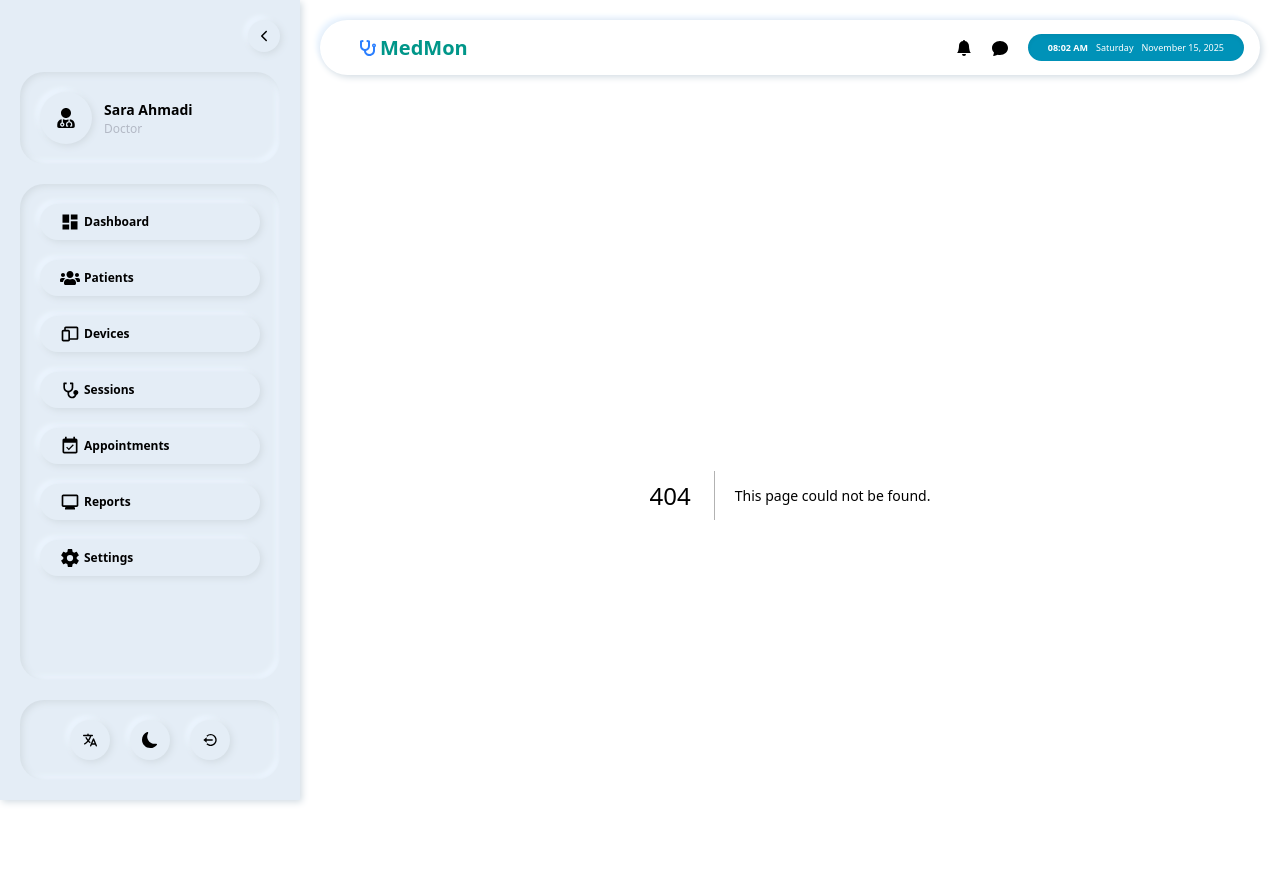
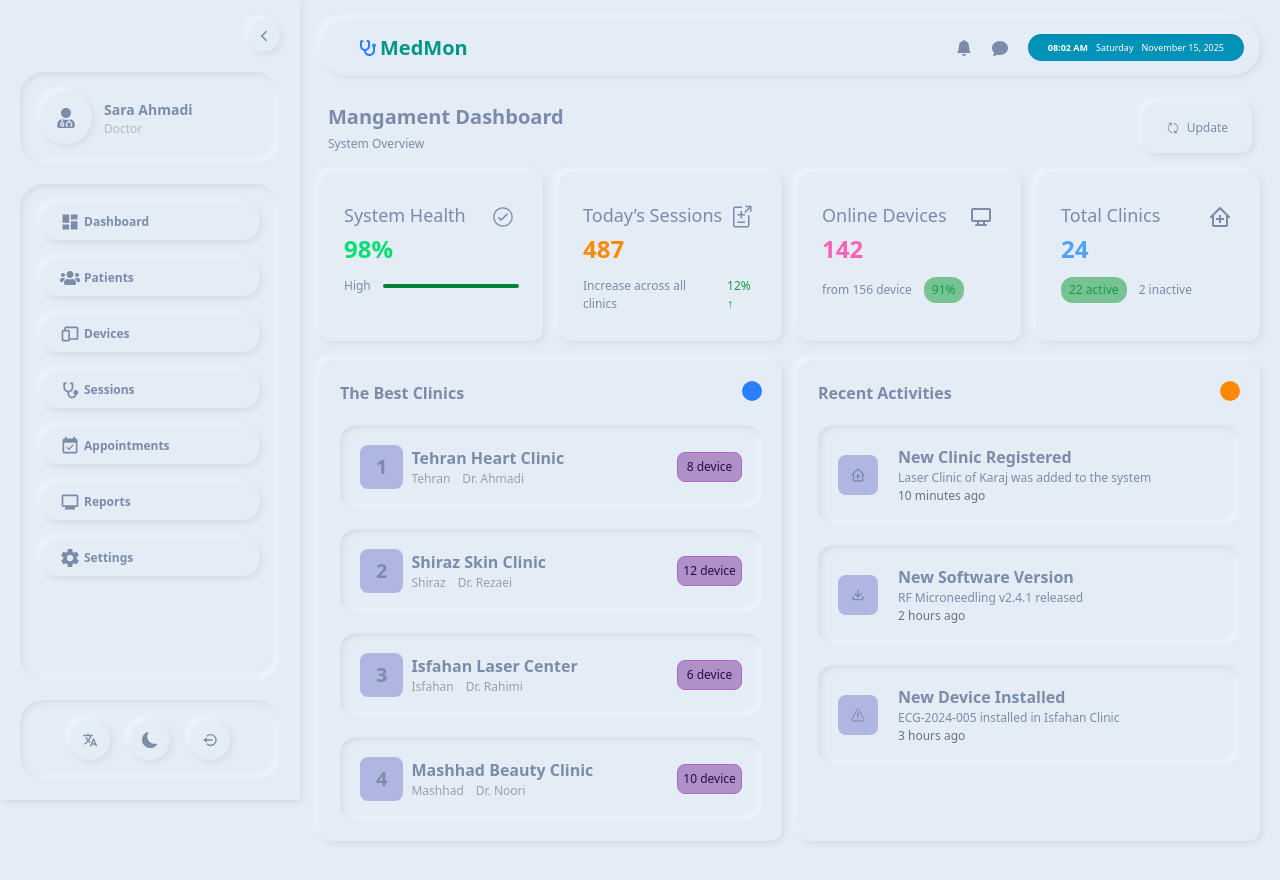
Before and after one commit to Winchester-cell/audius-app, a Next.js app: page /dashboard-admin in a window 1280 px wide. Before the commit this address had no page. Shown: the top 880 px of the page. Built offline with nearby package versions, Linux system fonts and the light colour scheme.

Commit message:
dashboard-admin page completed.

```diff
--- /dev/null
+++ b/src/app/( clinic )/clinics/page.tsx
@@ -0,0 +1,9 @@
+import React from 'react'
+
+export default function Clinics() {
+  return (
+    <div>
+      This is Clinics page
+    </div>
+  )
+}
--- a/src/app/( clinic )/patients/page.tsx
+++ b/src/app/( clinic )/patients/page.tsx
@@ -4,7 +4,7 @@ import PatientsTable from "@/components/templates/PatientsPage/PatientsTable"
 
 const PatientsPage = () => {
     return (
-        <div className="px-5 pb-5 flex flex-col gap-5">
+        <div className="px-5 pb-5 flex flex-col gap-5 ">
             <HeadTitle title="Patients management" description="Manage patients info and history">
                 <PatientHeadControls />
             </HeadTitle>
--- /dev/null
+++ b/src/app/dashboard-admin/page.tsx
@@ -0,0 +1,205 @@
+import React from 'react'
+import { RxUpdate } from "react-icons/rx";
+import { BiClinic } from "react-icons/bi";
+import { TbDeviceDesktop } from "react-icons/tb";
+import { VscGoToEditingSession } from "react-icons/vsc";
+import { IoIosCheckmarkCircleOutline } from "react-icons/io";
+import { CgSoftwareDownload } from "react-icons/cg";
+import { IoWarningOutline } from "react-icons/io5";
+
+
+
+export default function DashboardAdmin() {
+    const summaryCards = [
+    {
+        id:1,
+        title: "System Health",
+        value: "98%",
+        status: "High",
+        icon: <IoIosCheckmarkCircleOutline className='text-2xl'/>,
+        color:"text-green-400"
+
+    },
+    {
+        id:2,
+        title: "Today’s Sessions",
+        value: "487",
+        change: "12% ↑",
+        description: "Increase across all clinics",
+        icon: <VscGoToEditingSession className='text-2xl'/>,
+        color:"text-orange-400"
+    },
+    {
+        id:3,
+        title: "Online Devices",
+        value: 142,
+        total: 156,
+        percentage: "91%",
+        icon: <TbDeviceDesktop className='text-2xl'/>,
+        color:"text-pink-400"
+    },
+    {
+        id:4,
+        title: "Total Clinics",
+        value: 24,
+        active: "22 active",
+        inactive: "2 inactive",
+        icon: <BiClinic className='text-2xl'/>,
+        color: "text-blue-400"
+    }
+    ];
+    const activeClinics = [
+    {
+        id: 1,
+        name: "Tehran Heart Clinic",
+        city: "Tehran",
+        doctor: "Dr. Ahmadi",
+        devices: "8 device"
+    },
+    {
+        id: 2,
+        name: "Shiraz Skin Clinic",
+        city: "Shiraz",
+        doctor: "Dr. Rezaei",
+        devices: "12 device"
+    },
+    {
+        id: 3,
+        name: "Isfahan Laser Center",
+        city: "Isfahan",
+        doctor: "Dr. Rahimi",
+        devices: "6 device"
+    },
+    {
+        id: 4,
+        name: "Mashhad Beauty Clinic",
+        city: "Mashhad",
+        doctor: "Dr. Noori",
+        devices: "10 device"
+    }
+    ];
+    const recentActivities = [
+    {
+        id:1,
+        icon: <BiClinic className='text-2xl'/>,
+        title: "New Clinic Registered",
+        description: "Laser Clinic of Karaj was added to the system",
+        time: "10 minutes ago"
+    },
+    {
+        id:2,
+        icon: <CgSoftwareDownload className='text-2xl'/>,
+        title: "New Software Version",
+        description: "RF Microneedling v2.4.1 released",
+        time: "2 hours ago"
+    },
+    {
+        id:3,
+        icon:<IoWarningOutline className='text-2xl'/>,
+        title: "New Device Installed",
+        description: "ECG-2024-005 installed in Isfahan Clinic",
+        time: "3 hours ago"
+    }
+    ];
+
+
+
+  return (
+    <div className='px-5'>
+        <div className='flex justify-between pb-5 p-2'>
+            <div>
+                <p className='font-bold text-xl mb-1'>Mangament Dashboard</p>
+                <p>System Overview</p>
+            </div>
+            <div className='neu__norm flex items-center justify-center gap-2 px-6 py-1 rounded-xl'>
+                <RxUpdate />
+                <button>Update</button>
+            </div>
+        </div>
+
+        <div className='grid grid-cols-4 gap-4'>
+            {
+                summaryCards.map((card) => {
+                    return(
+                        <div key={card.id} className=' px-6 py-7 rounded-xl neu__norm'>
+                            <div className='flex justify-between text-lg'>
+                                <p>{card.title}</p>
+                                <span className=' p-1 rounded-lg'>{card.icon}</span>
+                            </div>
+                            <span className={`${card.color} font-extrabold text-2xl`} >{card.value}</span>
+                            {/* Total Clinics */}
+                            {card.active ? <div className='flex gap-3 items-center mt-3'>
+                                <p className='text-[#159c49] bg-(--box) px-2 py-1 rounded-xl'>{card.active}</p>
+                                <p> {card.inactive}</p>
+                            </div> : ""}
+                            {/* Online Devices */}
+                            {card.percentage ? <div className='flex gap-3 items-center mt-3'>
+                                <p>from {card.total} device</p>
+                                <p className='text-[#159c49] bg-(--box) px-2 py-1 rounded-xl'>{card.percentage}</p>
+                            </div> : ""}
+                            {/* Today's session */}
+                            {card.description ? <div className='flex gap-3 items-center mt-3'>
+                                <p>{card.description}</p>
+                                <span className='text-[#159c49]'>{card.change}</span>
+                            </div> : ""}
+                            {/* system health */}
+                            {card.status ? <div className='flex items-center gap-3 mt-3'>
+                                <p>{card.status}</p>
+                                <span className='h-1 w-[90%] bg-green-700 rounded-xl'></span>
+                            </div> : ""}
+                        </div>
+                    )
+                })
+            }
+        </div>
+
+        <div className='grid grid-cols-2 gap-4 mt-5 mb-10'>
+            {/* The Best Clinics Section */}
+            <div className='neu__norm rounded-xl p-5 flex flex-col gap-5'>
+                <div className='flex justify-between'>
+                    <p className='font-semibold text-[16px]'>The Best Clinics</p>
+                    <span className='bg-blue-500 w-5 h-5 flex items-center justify-center rounded-4xl font-bold'></span>
+                </div>
+                {activeClinics.map((clinic) => {
+                    return(
+                        <div key={clinic.id} className='flex neu__inner gap-3 justify-between items-center p-5 rounded-2xl'>
+                            <div className='flex gap-2 items-center'>
+                                <p className=' bg-(--num-color) text-xl font-bold px-4 py-2 rounded-lg'>{clinic.id}</p>
+                                <div className='flex flex-col'>
+                                    <p className='font-semibold text-[16px]'>{clinic.name}</p>
+                                    <div className='flex gap-3 text-gray-400'>
+                                        <span>{clinic.city}</span>
+                                        <span>{clinic.doctor}</span>
+                                    </div>
+                                </div>
+                            </div>
+                            <div className='bg-(--device) border border-solid border-(--device-border-color) rounded-lg w-[17%] h-[30px] flex items-center justify-center text-[#300944]'>{clinic.devices}</div>
+                        </div>
+                    )
+                })}
+            </div>
+            {/* The Recent Activites Section */}
+            <div className='neu__norm rounded-xl p-5 flex flex-col gap-5'>
+                <div className='flex justify-between'>
+                    <p className='font-semibold text-[16px]'>Recent Activities</p>
+                    <span className='bg-orange-400 w-5 h-5 flex items-center justify-center rounded-4xl font-bold'></span>
+                </div>
+                {recentActivities.map((activity) => {
+                    return(
+                        <div key={activity.id} className='flex neu__inner gap-3 justify-between items-center p-5 rounded-2xl'>
+                            <div className='flex gap-5 items-center'>
+                                <p className=' bg-(--num-color) text-xl font-bold px-3 flex items-center rounded-lg w-10 h-10'>{activity.icon}</p>
+                                <div className='flex flex-col'>
+                                    <p className='font-semibold text-[16px]'>{activity.title}</p>
+                                    <span>{activity.description}</span>
+                                    <span className='text-gray-500'>{activity.time}</span>
+                                </div>
+                            </div>
+                        </div>
+                    )
+                })}
+            </div>
+        </div>
+    </div>
+  )
+}
--- a/src/styles/globals.css
+++ b/src/styles/globals.css
@@ -11,6 +11,10 @@
   --greens: #00bba7;
   --reds: #ff637e;
   --blues: #51a2ff;
+  --box: #77c292;
+  --device: #ae91c9;
+  --device-border-color: #b364ca;
+  --num-color: #2828ae47;
 }
 
 .dark {
@@ -24,6 +28,10 @@
   --greens: #009689;
   --reds: #ff2056;
   --blues: #2b7fff;
+  --box: #1f5030;
+  --device: #5d4a70;
+  --device-border-color: #b364ca;
+  --num-color: #4d4d8da3;
 }
 
 body {
```
